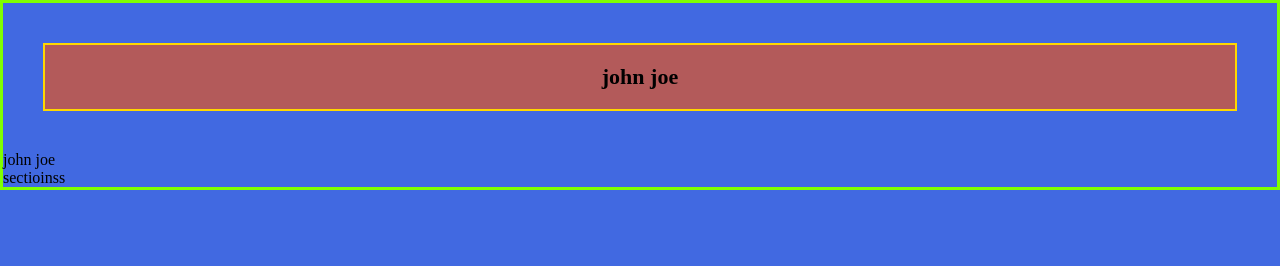
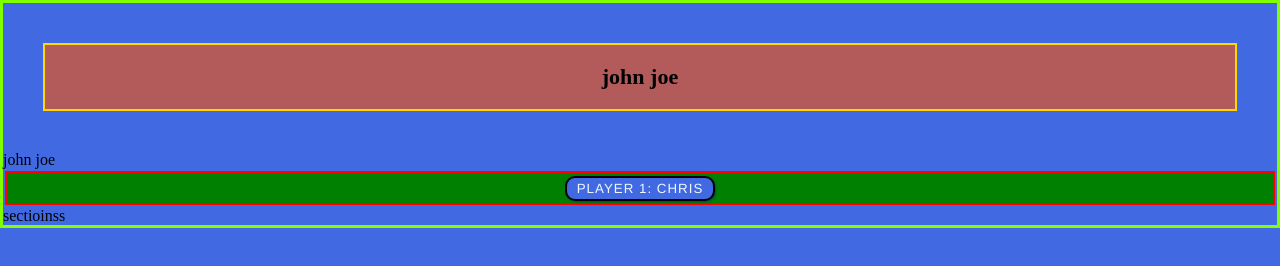
Before and after one commit to Mubarak77-C/JS_Start, a plain HTML site: page index.html in a window 1280 px wide. Drawn offline with Linux system fonts and the light colour scheme.

Commit message:
"Prompt taking input and changes name by js function "

```diff
--- a/index.css
+++ b/index.css
@@ -17,3 +17,28 @@ body {
     font-size: 22px;
     font-weight: bold;
 }
+
+.input-btn{
+    font-size: 20px;
+    border:2px solid red;
+
+    background: green;
+    padding: 2px 2px;
+    margin:2px;
+    text-align: center;
+
+}
+.input-btn button{
+    background: royalblue;
+    border: 2px solid black;
+    border-radius: 10px;
+    box-shadow: 1px 1px 2px rgb(0 0 200 / 40%);
+    text-transform: uppercase;
+    cursor: pointer;
+    color: aliceblue;
+    font-family: "Helvetica Neue", "Helvetica", sans-serif;
+  letter-spacing: 1px;
+padding: 3px 10px;
+
+
+}
--- a/index.html
+++ b/index.html
@@ -19,6 +19,10 @@
     <!-- here we will add js which not overwrite above is overwrite as seen -->
     <div id="output"></div>
 
+<div class="input-btn">
+<button>Player 1: Chris</button>
+</div>
+
 
     <script src="index.js"></script>
 </body>
--- a/index.js
+++ b/index.js
@@ -14,29 +14,29 @@ if (age >= 18) {
     console.log("not elgible");
 }
 
-const pi=3.14;
+const pi = 3.14;
 // pi=10;
 console.log(pi); //3.14 come but due to pi=10 it will error thrown,  it fixed not changed
 
 //Order of Operations (often remembered by acronyms like PEMDAS or BODMAS
-console.log((3 + 2) - 76 * (1 + 1)) ;
+console.log((3 + 2) - 76 * (1 + 1));
 
 console.log(23 + 97)
 
-console.log(23 + 97+2+4+3+11)
+console.log(23 + 97 + 2 + 4 + 3 + 11)
 console.log((4 + 6 + 9) / 77)
 
-let a=10;
+let a = 10;
 console.log(a);
-a=15;
+a = 15;
 console.log(a);
 
 let b = 7 * a
 console.log(b)
 
-const MAX=57;
-const actual=MAX-13;
-const percentage= actual/MAX;
+const MAX = 57;
+const actual = MAX - 13;
+const percentage = actual / MAX;
 console.log(percentage)
 
 let first_name = "john";
@@ -51,3 +51,14 @@ let combined = `${first_name} ${last_name}`
 document.querySelector(".content").textContent = combined; //this will overlap all .content class div p h1 overwite and print this john joe;
 
 document.getElementById("output").textContent = combined;
+
+// taking input button with click open promt
+function updateName(){
+    let name = prompt("Enter your Name");
+    button.textContent = `Plssayer 1: ${name}`;
+}
+
+
+
+const button = document.querySelector("button");
+button.addEventListener("click", updateName);
```
